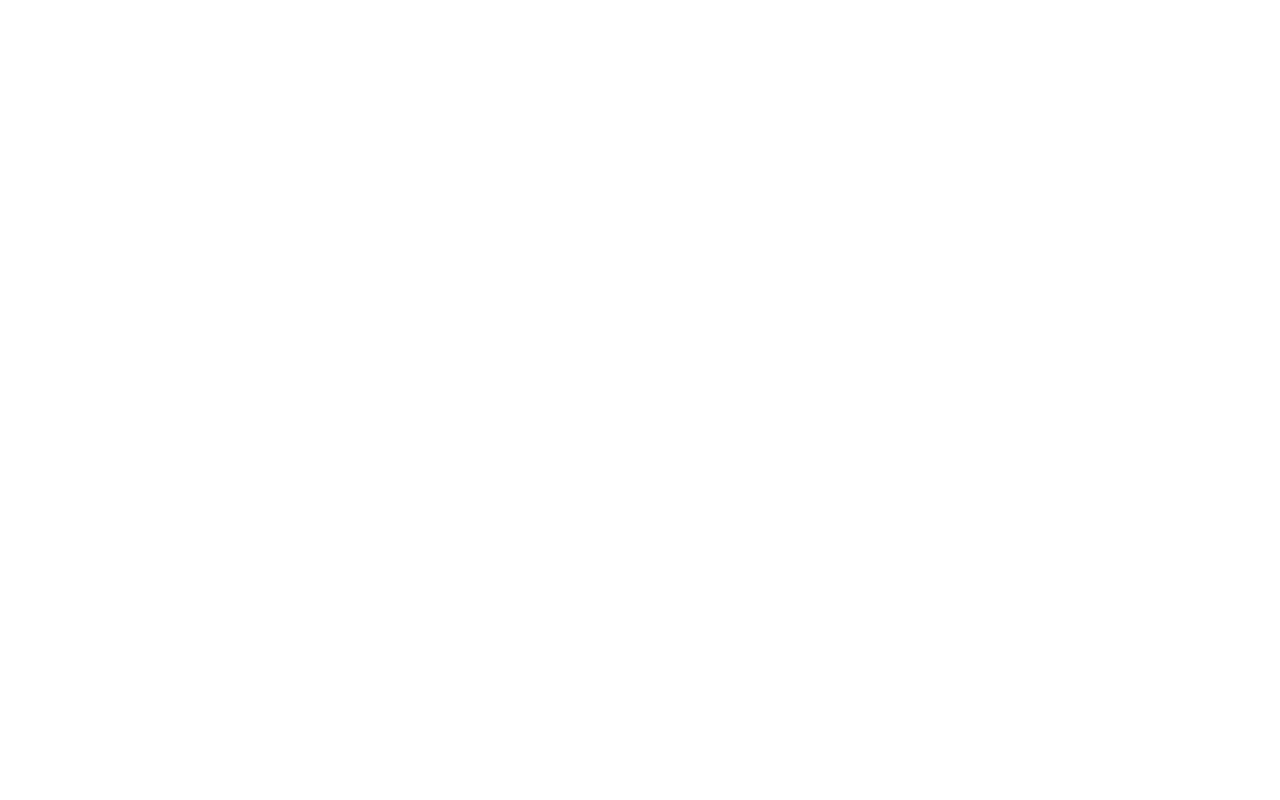
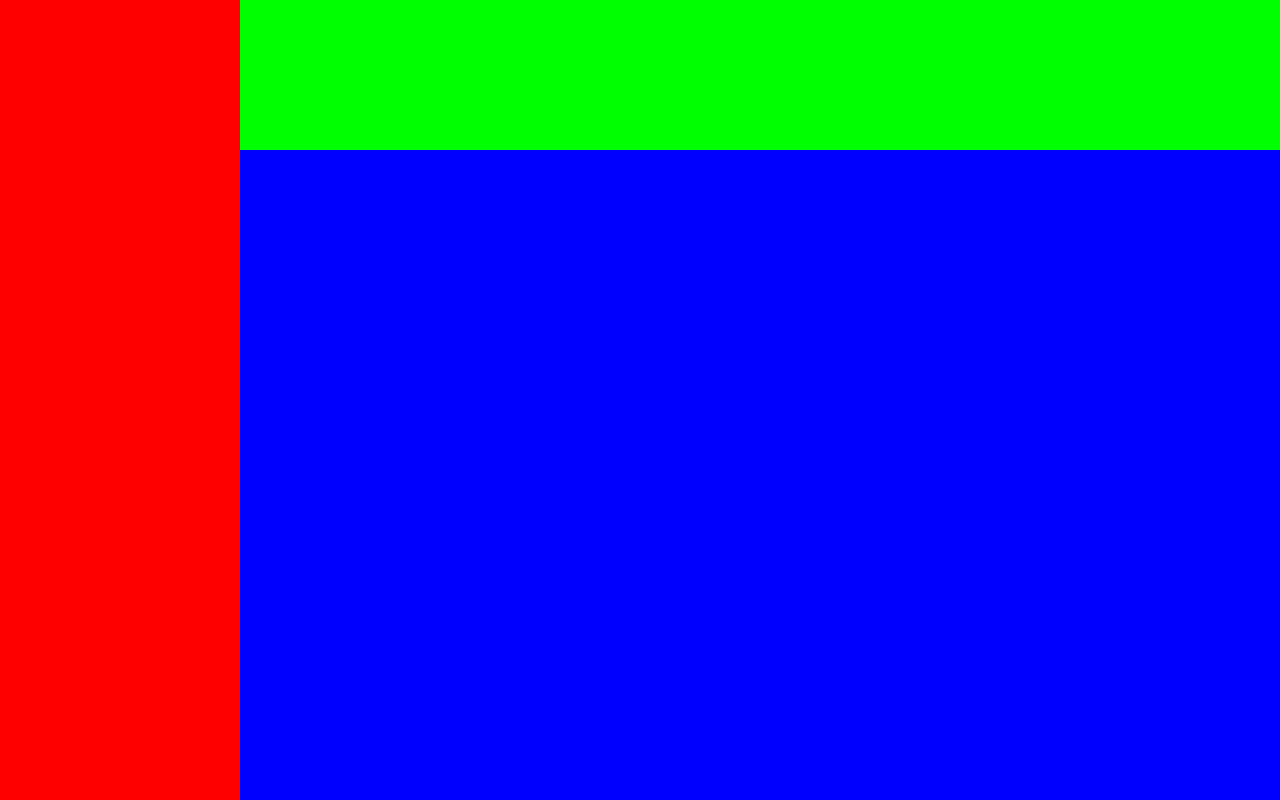
Before and after one commit to Blargh14/Odin-Project-Admin-Dashboard, a plain HTML site: page index.html in a window 1280 px wide. Drawn offline with Linux system fonts and the light colour scheme.

Commit message:
Add base layout
Now in full eye-bleeding color

```diff
--- a/index.html
+++ b/index.html
@@ -4,11 +4,19 @@
 <head>
     <meta charset="UTF-8">
     <meta name="viewport" content="width=device-width, initial-scale=1.0">
-    <title>Document</title>
+    <title>help</title>
     <link rel="stylesheet" href="style.css">
 </head>
 
 <body>
+    <div id="container">
+        <div id="sidebar">
+        </div>
+        <div id="header">
+        </div>
+        <div id="main-content">
+        </div>
+    </div>
 
 <script src="script.js"></script>
 </body>
--- a/style.css
+++ b/style.css
@@ -0,0 +1,25 @@
+body {
+    margin: 0;
+    height: 100vh;
+}
+
+#container {
+    display: grid;
+    height: 100%;
+    grid-template-columns: 30ch 1fr;
+    grid-template-rows: 150px 1fr;
+}
+
+#sidebar {
+    background-color: red;
+    font-size: 24px;
+    grid-row: 1 / 3;
+}
+
+#header {
+    background-color: rgb(0,255,0);
+}
+
+#main-content {
+    background-color: blue;
+}
```
